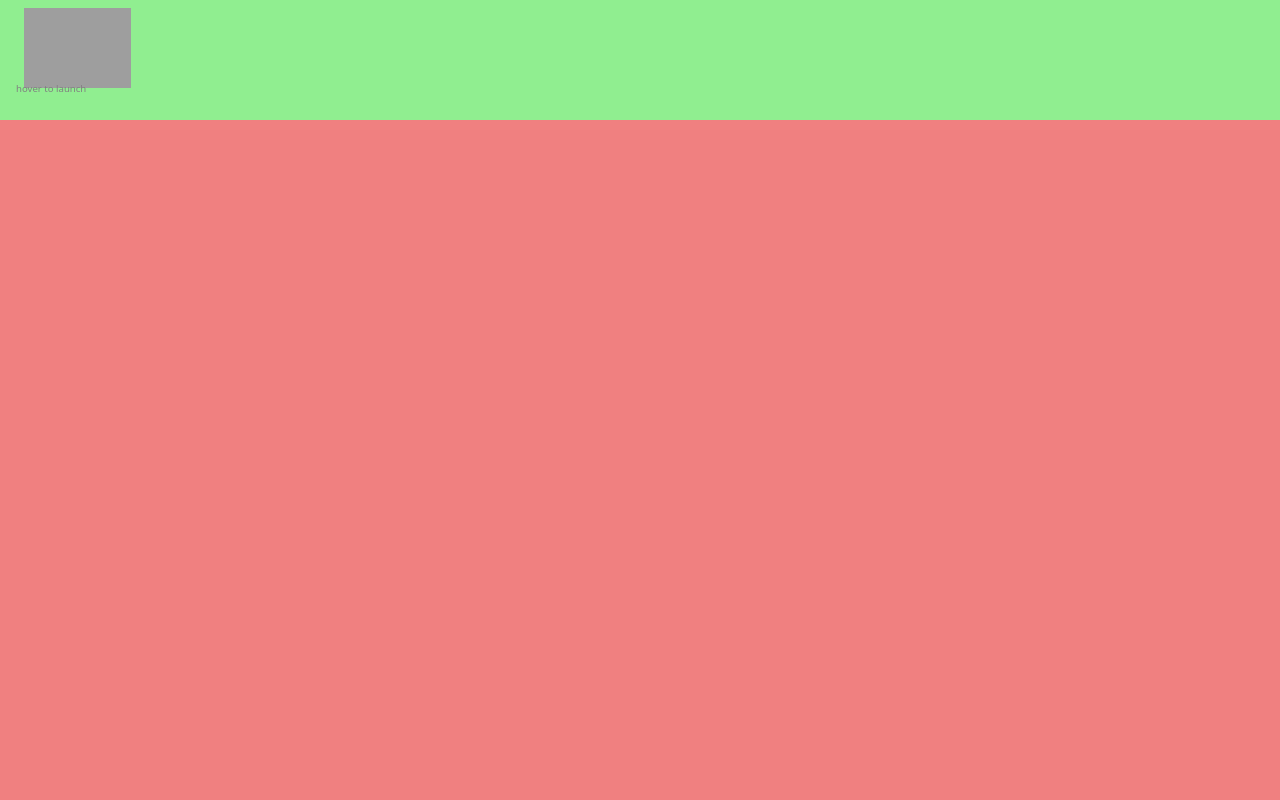
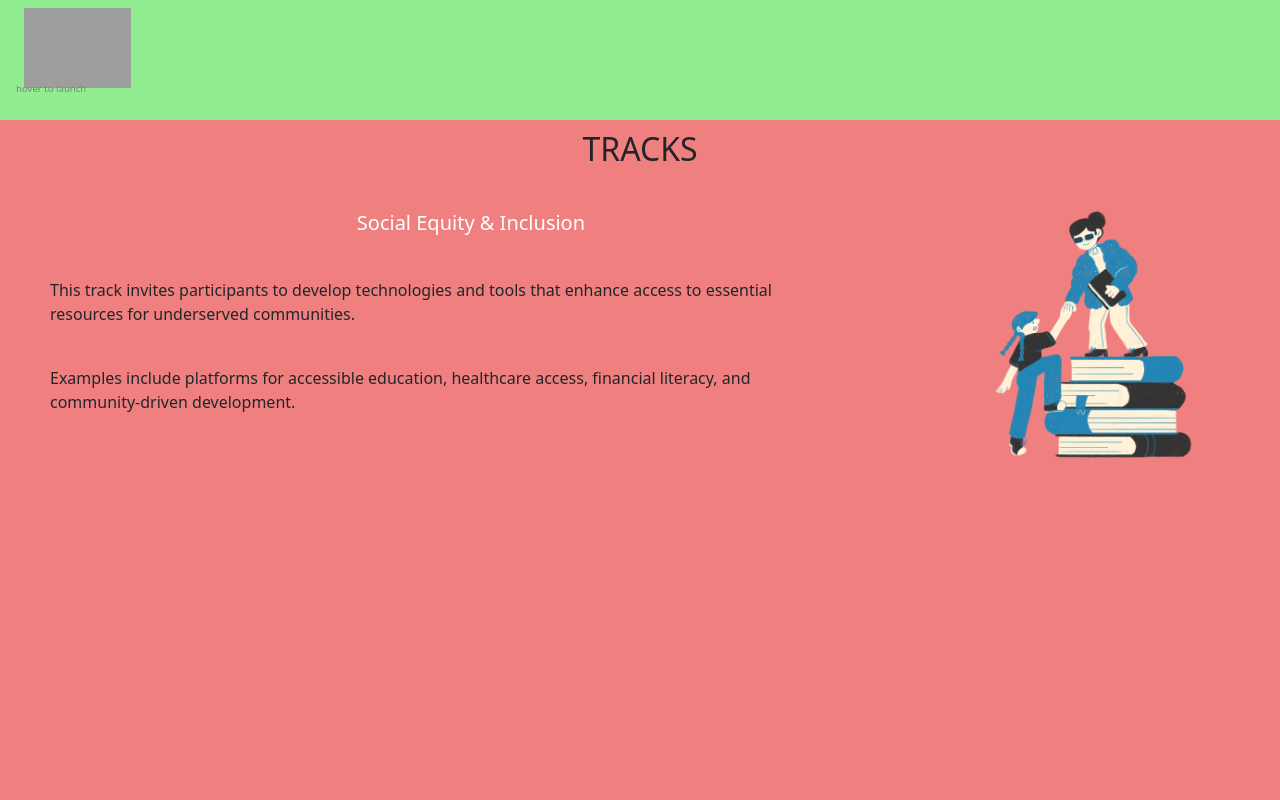
Before and after one commit to Pradeeppk7/Hackathon-PMC-website, a plain HTML site: page index.html in a window 1280 px wide. Shown: the part 680-1480 px from the top of the page. Drawn offline with nearby package versions, Linux system fonts and the light colour scheme; grey boxes are pictures that could not be loaded.

Commit message:
add track1

```diff
--- a/desktop.css
+++ b/desktop.css
@@ -7,7 +7,7 @@
     height: 40vh;
     background-color: lightgreen;
 }
-.about{
+.tracks{
     height: 100vh;
     background-color: lightcoral;
 }
@@ -50,3 +50,58 @@
     font-size: .6rem;
     color: grey;
 }
+
+.trackheader{
+    position: relative;
+    display: flex;
+    align-items: center;
+    justify-content: center;
+    top: 10px;
+}
+
+.track1{
+    display: flex;
+    flex-direction: row;
+    margin: 50px 0;
+
+}
+.trackdesc {
+
+    display: flex;
+    margin-top: 40px;
+    margin-left: 50px;
+    width: 70%;
+    flex-direction: column;
+
+
+
+}
+
+.track1image{
+    display: flex;
+    position: relative;
+    flex-direction: column;
+    align-items: center;
+    max-width: 30px;
+}
+
+.trackheading1{
+    font-size: 20px;
+    margin-left: 33%;
+    color: white;
+}
+
+.trackdesc{
+
+    font-size: 1rem;
+    margin-bottom: 10px;
+}
+
+
+
+
+
+.track1image{
+
+
+}
--- a/index.html
+++ b/index.html
@@ -44,7 +44,42 @@
     <main>
         <section class="slide" id="slide"></section>
         <section class="timer" id="timer"></section>
-        <section class="about" id="about"></section>
+        <section class="tracks" id="tracks">
+            <div>
+                <div class="track">
+                    <h2 class="trackheader">TRACKS</h2>
+                    <div class="tracks">
+                        <div class="track1">
+                            <div class="track1desc">
+                                <p class="trackheading1">Social Equity & Inclusion</p>
+                                <p class="trackdesc">This track invites participants to develop technologies and tools that enhance access to essential resources for underserved communities.</p>
+                                <p class="trackdesc">Examples include platforms for accessible education, healthcare access, financial literacy, and community-driven development.</p>
+                            </div>
+                            <div class="track1image">
+                                <img height="250px" src="assets/track1.png" alt="">
+                            </div>
+
+
+                        </div>
+                        <div>
+                            <img src="" alt="">
+                        </div>
+
+
+
+                    </div>
+
+                </div>
+                <div>
+
+                </div>
+
+            </div>
+
+
+
+
+        </section>
         <section class="sponsors" id="sponsors"></section>
     </main>
 </body>
```
Also changed, not shown: assets/track1.png (added).
